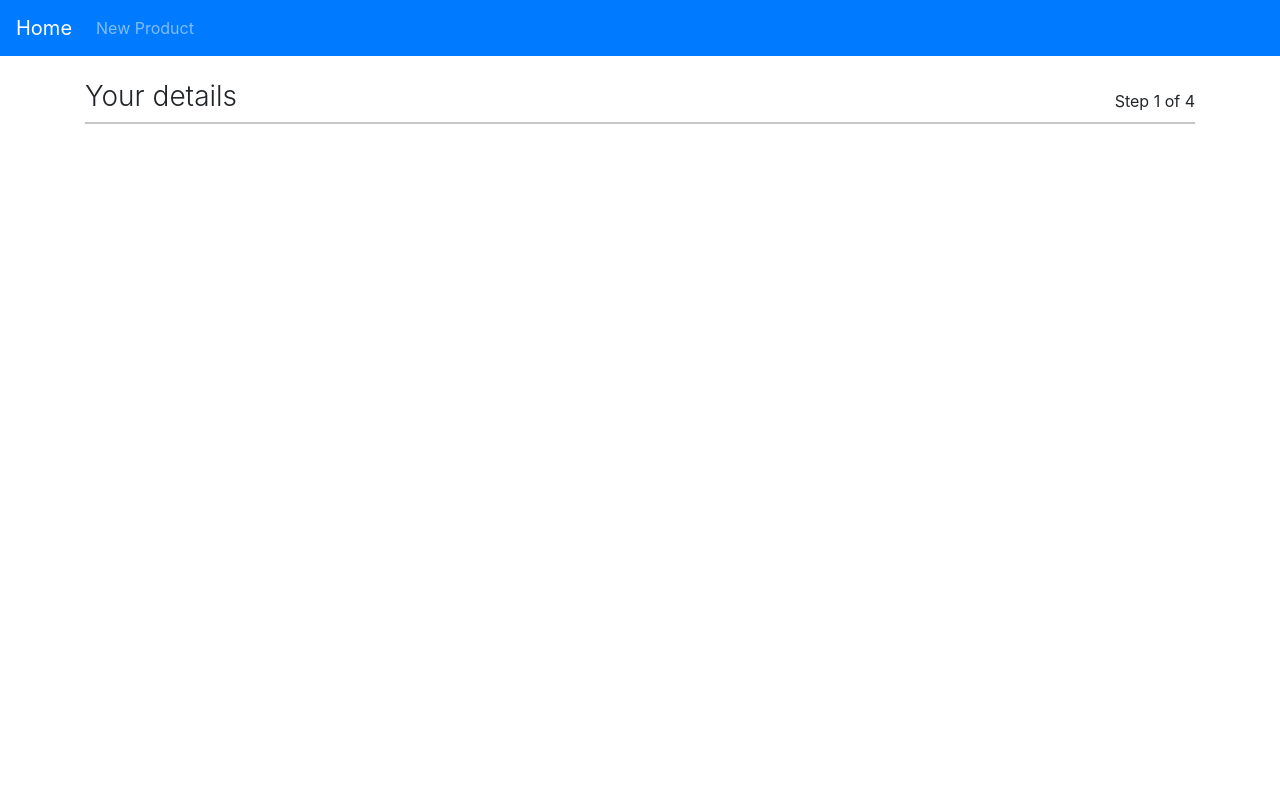
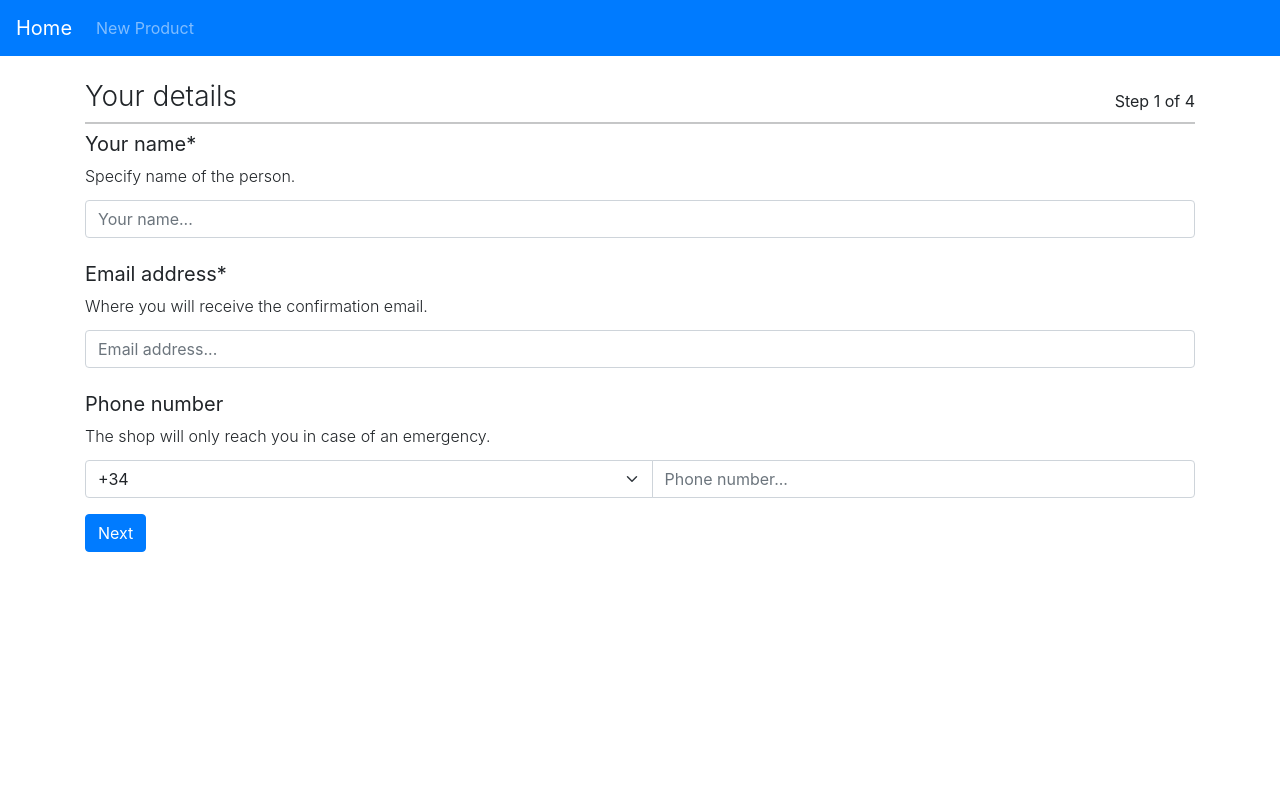
Before and after one commit to assembler-institute/react-shopping-cart-context, a React (Create React App) app: page /checkout/step-1 in a window 1280 px wide. Shown: the top 800 px of the page. Built offline with nearby package versions, Linux system fonts and the light colour scheme.

Commit message:
Saving changes

```diff
--- a/package.json
+++ b/package.json
@@ -24,7 +24,6 @@
     "redux": "^4.0.5",
     "redux-thunk": "^2.3.0",
     "sass": "^1.32.11",
-    "styled-components": "^5.3.3",
     "uuid": "^8.3.2",
     "web-vitals": "^1.1.1",
     "yup": "^0.32.9"
--- /dev/null
+++ b/src/components/CheckoutPersonalDetails/CheckoutPersonalDetails.js
@@ -0,0 +1,100 @@
+import { useFormik } from "formik";
+import * as Yup from "yup";
+import Input from "../Input/Input";
+
+const schema = Yup.object().shape({
+	fullname: Yup.string().required("Personal name is required."),
+	email: Yup.string().required("Email address is required.").email("Invalid email."),
+	phone: Yup.string().required("Phone number is required."),
+});
+
+function CheckoutPersonalDetails(props) {
+	const formik = useFormik({
+		initialValues: {
+			fullname: "",
+			email: "",
+			phone: "",
+		},
+		validationSchema: schema,
+		validateOnBlur: true,
+		onSubmit: (values, actions) => {},
+	});
+
+	const { handleSubmit, handleBlur, handleChange, touched, errors, isValid, isValidating } = formik;
+
+	return (
+		<form onSubmit={handleSubmit}>
+			<label>
+				<h5 className="d-block my-2 fw-normal">Your name*</h5>
+				<span className="d-block my-1 fw-light">Specify name of the person.</span>
+			</label>
+			<div class="input-group mb-3 ">
+				<input
+					type="text"
+					name="fullname"
+					id="fullname"
+					className={`form-control ${touched.fullname && errors.fullname ? "is-invalid" : null} ${
+						touched.fullname && !errors.fullname ? "is-valid" : null
+					}`}
+					placeholder="Your name..."
+					aria-label="Fullname"
+					aria-describedby="basic-addon1"
+					onBlur={handleBlur}
+					onChange={handleChange}
+				/>
+			</div>
+			{touched.fullname && errors.fullname && <p className="invalid-feedback">{errors.fullname}</p>}
+			<label>
+				<h5 className="d-block my-2 fw-normal">Email address*</h5>
+				<span className="d-block my-1 fw-light">Where you will receive the confirmation email.</span>
+			</label>
+			<div class="input-group mb-3">
+				<input
+					type="text"
+					name="email"
+					id="email"
+					className="form-control"
+					placeholder="Email address..."
+					aria-label="Fullname"
+					aria-describedby="basic-addon1"
+					onBlur={handleBlur}
+					onChange={handleChange}
+				/>
+			</div>
+			{touched.email && errors.email && <p className="invalid-feedback">{errors.email}</p>}
+			<label>
+				<h5 className="d-block my-2 fw-normal">Phone number</h5>
+				<span className="d-block my-1 fw-light">The shop will only reach you in case of an emergency.</span>
+			</label>
+			<div className="input-group mb-3">
+				<select className="form-select" id="phonePrefix" name="phonePrefix">
+					<option value="ES" selected>
+						+34
+					</option>
+					<option value="FR">+33</option>
+					<option value="IT">+39</option>
+					<option value="DE">+49</option>
+					<option value="CH">+41</option>
+					<option value="CH">+44</option>
+				</select>
+				<input
+					type="text"
+					name="phone"
+					id="phone"
+					className="form-control"
+					placeholder="Phone number..."
+					aria-label="Fullname"
+					aria-describedby="basic-addon1"
+					onBlur={handleBlur}
+					onChange={handleChange}
+				/>
+			</div>
+			{touched.phone && errors.phone && <p className="invalid-feedback">{errors.phone}</p>}
+			<button className="btn btn-primary color" type="submit" disabled={isValidating || !isValid}>
+				Next
+			</button>
+		</form>
+	);
+}
+
+export default CheckoutPersonalDetails;
--- /dev/null
+++ b/src/components/CheckoutPersonalDetails/index.js
@@ -0,0 +1 @@
+export { default } from "./CheckoutPersonalDetails";
--- /dev/null
+++ b/src/components/IconImg/IconImg.scss
@@ -0,0 +1,4 @@
+.IconImg {
+	width: 1rem;
+	height: 1rem;
+}
--- /dev/null
+++ b/src/components/IconImg/index.js
@@ -0,0 +1 @@
+export { default } from "./IconImg";
--- a/src/components/NewProductForm/product-schema.js
+++ b/src/components/NewProductForm/product-schema.js
@@ -9,9 +9,7 @@ const productSchema = Yup.object().shape({
 		.integer("The price must be an integer")
 		.positive("The price must be a positive number")
 		.required("The price is required"),
-  img: Yup.string()
-    .url("The image url is invalid")
-    .required("The image url is required"),
+	img: Yup.string().url("The image url is invalid").required("The image url is required"),
 	shortDescription: Yup.string()
 		.min(2, "The short description is too short!")
 		.max(50, "The short description is too long!")
--- a/src/pages/Checkout/Checkout.js
+++ b/src/pages/Checkout/Checkout.js
@@ -1,5 +1,6 @@
 import { useState } from "react";
 import { Redirect, Route, Switch, useRouteMatch } from "react-router";
+import CheckoutPersonalDetails from "../../components/CheckoutPersonalDetails";
 import withLayout from "../../hoc/withLayout";
 
 const CHECKOUT_STEPS = ["Your details", "Billing address", "Payment details", "Order summary"];
@@ -23,7 +24,7 @@ function Checkout() {
 						<Redirect to={`${url}/step-1`} />
 					</Route>
 					<Route exact path={`${url}/step-1`}>
-						{/* <PersonalDetailsForm /> */}
+						<CheckoutPersonalDetails />
 					</Route>
 					<Route exact path={`${url}/step-2`}>
 						{/* <BillingDetailsForm /> */}
```
Also changed, not shown: src/components/IconImg/IconImg.js (added, +7 -0 lines), src/providers/CheckoutProvider.js (added, +79 -0 lines), 1 other file (tests, documents, lock files or other folders). Lines whose indentation alone changed are shown as unchanged.
